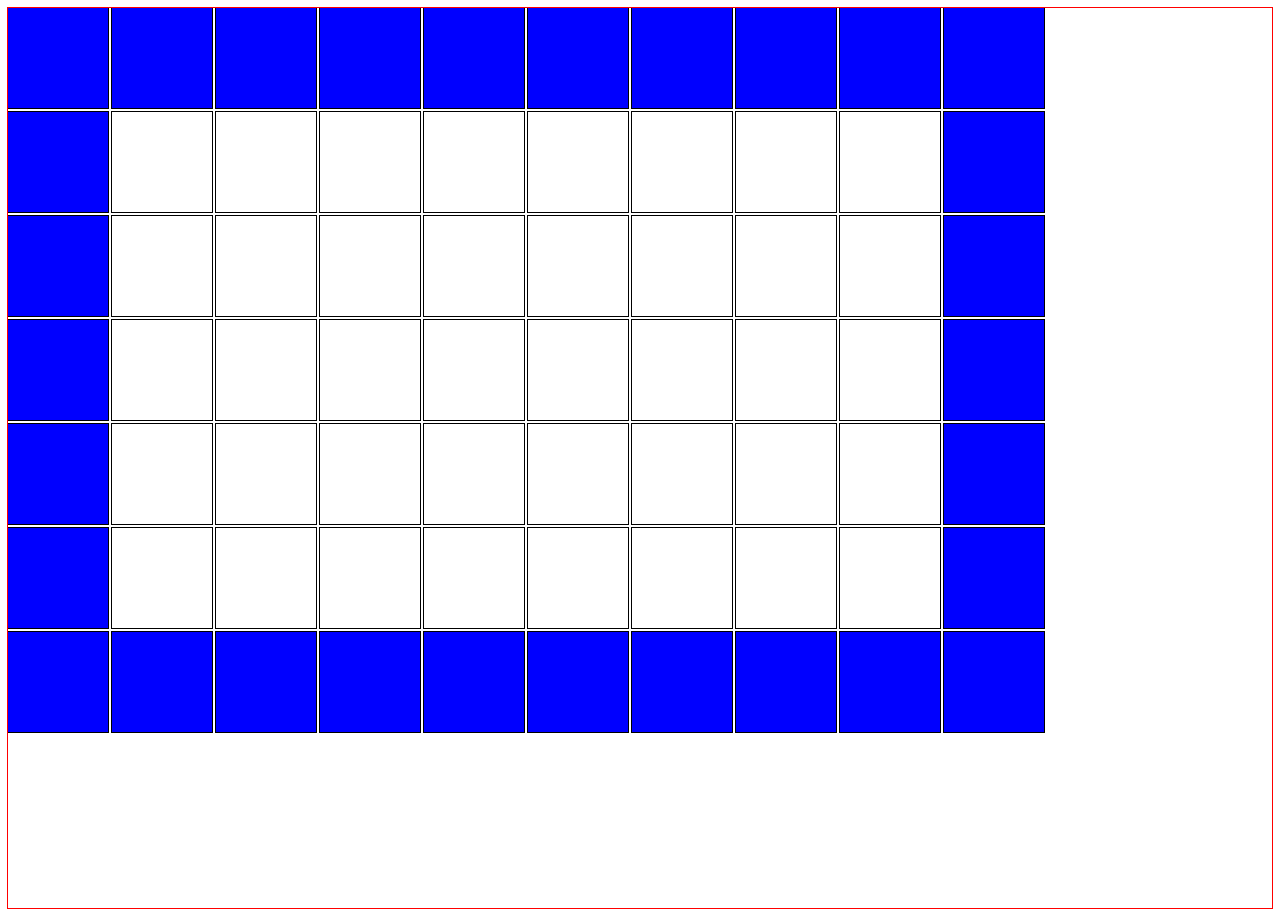
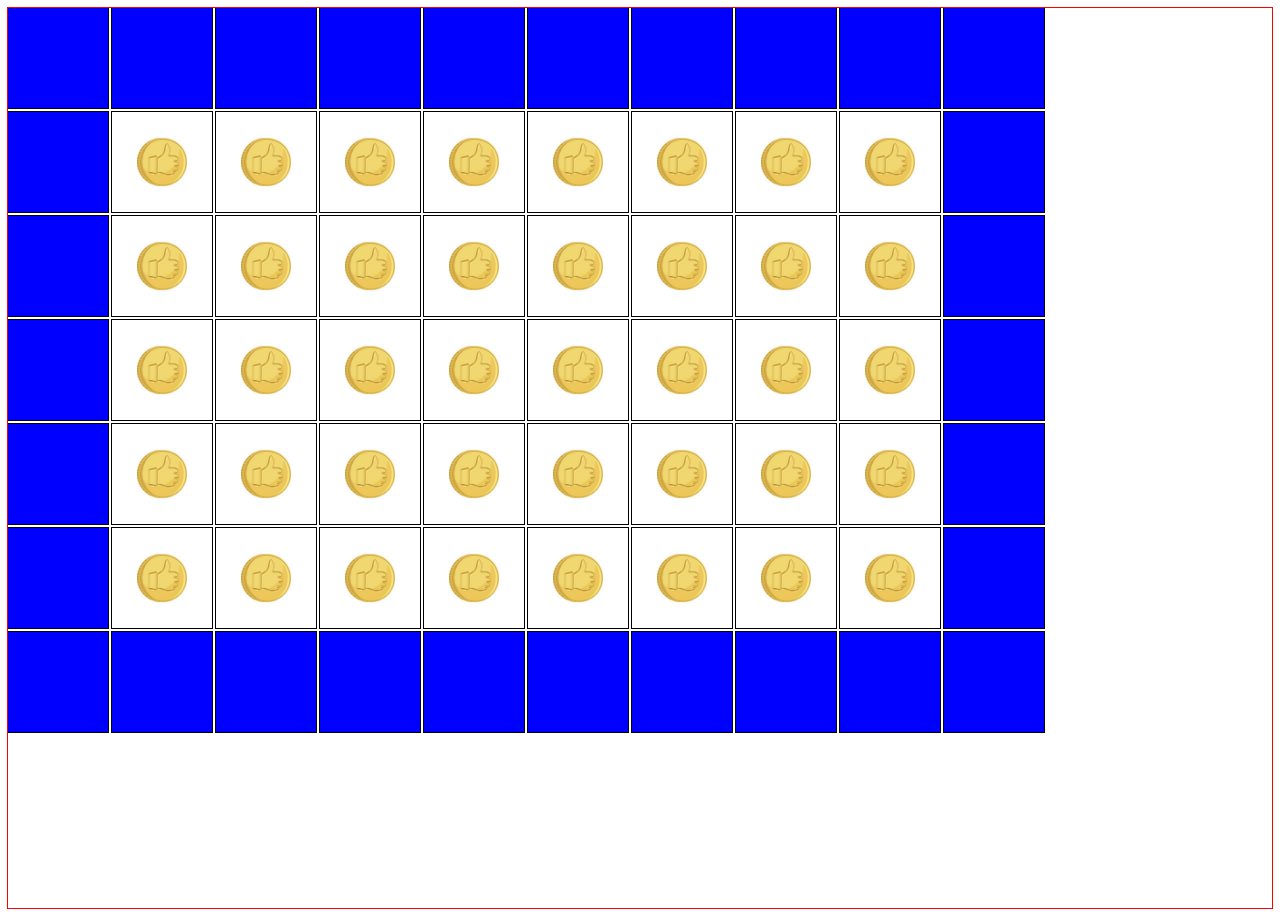
Before and after one commit to mattmatuszak/pac-man, a plain HTML site: page pacman.html in a window 1280 px wide. Drawn offline with nearby package versions, Linux system fonts and the light colour scheme; files whose address does not match are found by name.

Commit message:
css update

```diff
--- a/pacman.css
+++ b/pacman.css
@@ -16,4 +16,9 @@
 	outline: thin solid black;
 	height: 20px;
 	width: 20px;
+	background: url(images/coin.jpeg);
+	background-size: 50px;
+	background-repeat: no-repeat;
+	background-position: center;
+
 }
```
